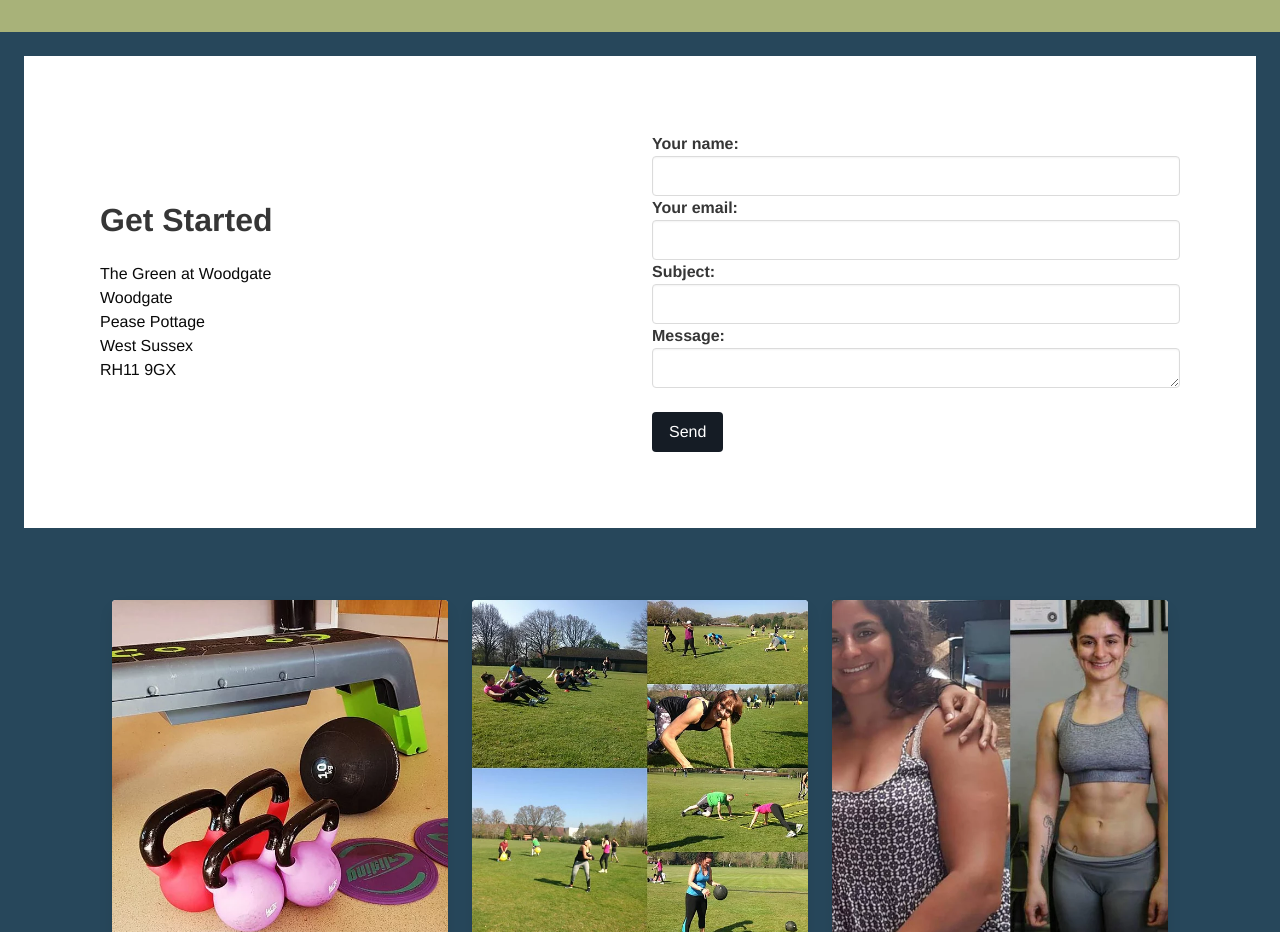
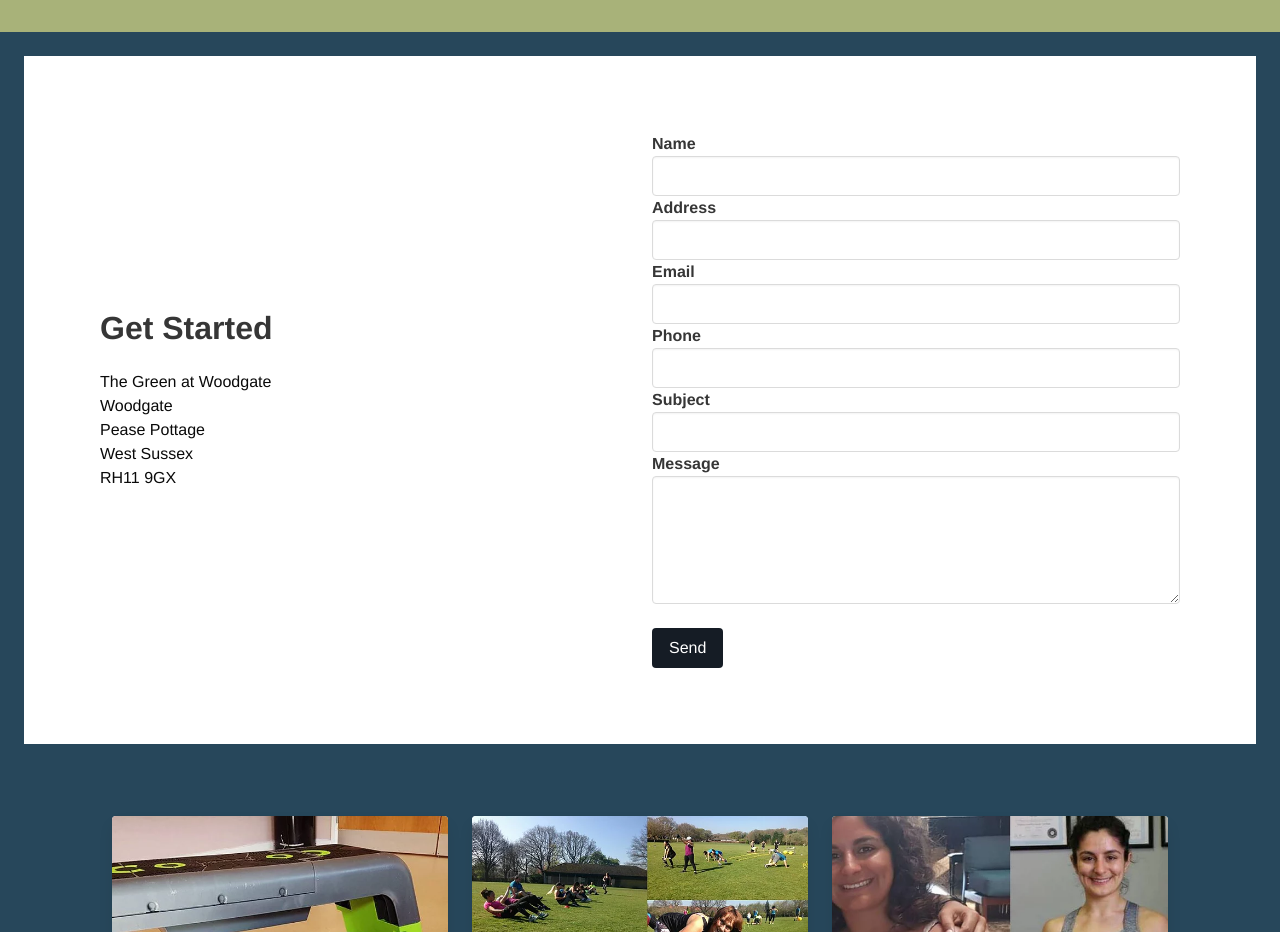
Before and after one commit to AdamWorley/fitnessonthegreen, a Gatsby site: page / in a window 1280 px wide. Shown: the part 1300-2232 px from the top of the page. Built offline with nearby package versions, Linux system fonts and the light colour scheme; Gatsby itself is replaced by a stand-in of ours.

Commit message:
Update fields and message style

```diff
--- a/src/components/contact.js
+++ b/src/components/contact.js
@@ -90,7 +90,7 @@ export default function Contact() {
             </p>
             <p>
               <label className="label">
-                Your name:
+                Name
                 <br />
                 <input
                   className="input"
@@ -102,7 +102,19 @@ export default function Contact() {
             </p>
             <p>
               <label className="label">
-                Your email:
+                Address
+                <br />
+                <input
+                  className="input"
+                  type="text"
+                  name="address"
+                  onChange={handleChange}
+                />
+              </label>
+            </p>
+            <p>
+              <label className="label">
+                Email
                 <br />
                 <input
                   className="input"
@@ -114,7 +126,19 @@ export default function Contact() {
             </p>
             <p>
               <label className="label">
-                Subject:
+                Phone
+                <br />
+                <input
+                  className="input"
+                  type="tel"
+                  name="phone"
+                  onChange={handleChange}
+                />
+              </label>
+            </p>
+            <p>
+              <label className="label">
+                Subject
                 <br />
                 <input
                   className="input"
@@ -126,10 +150,10 @@ export default function Contact() {
             </p>
             <p>
               <label className="label">
-                Message:
+                Message
                 <br />
                 <textarea
-                  className="input"
+                  className="textarea"
                   name="message"
                   onChange={handleChange}
                 />
```
